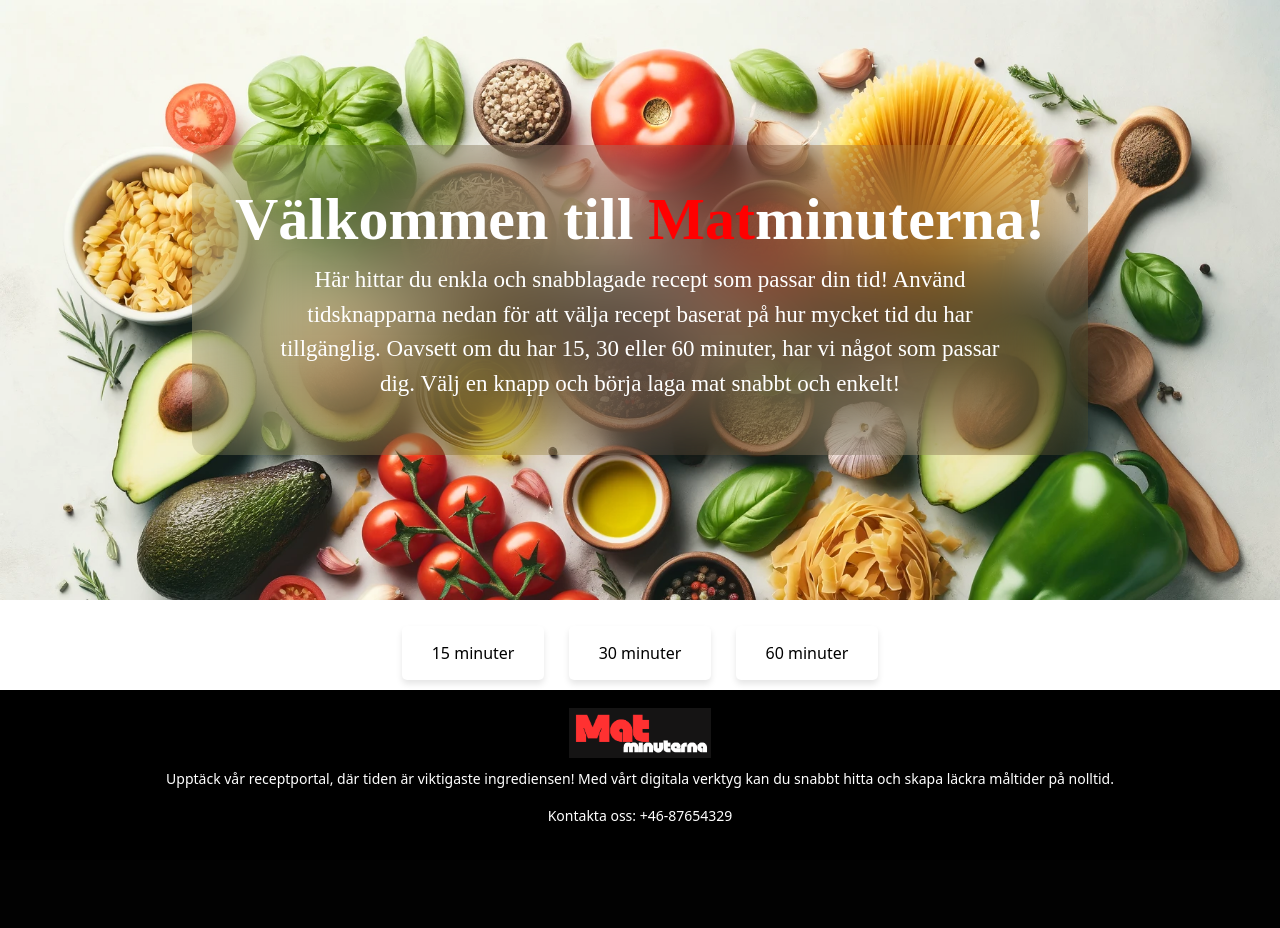
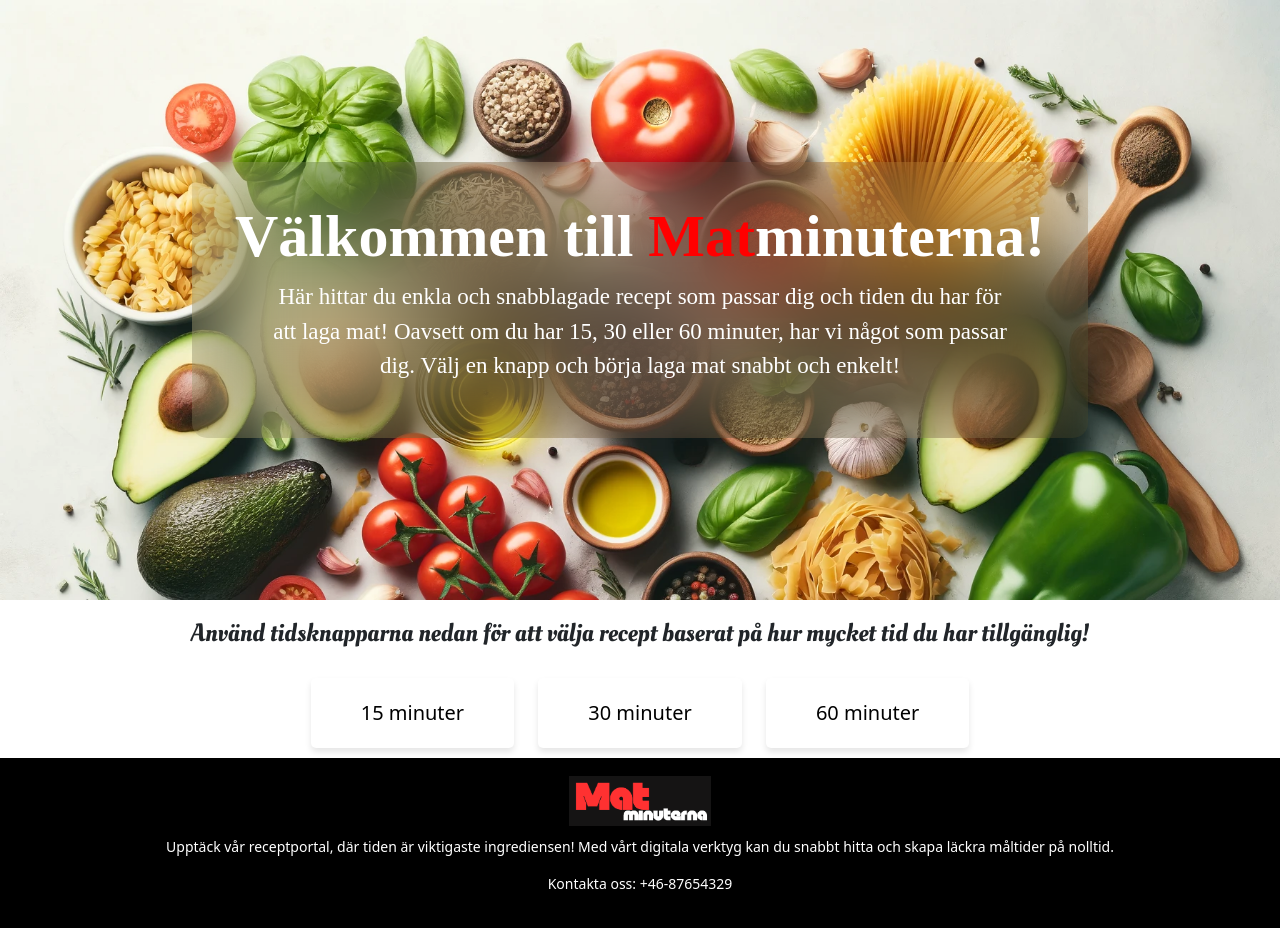
Before and after one commit to PetarNikolicc/Agil, a Flask app: page / in a window 1280 px wide. Before the commit the page ends 821 px from the top, so only its background shows below. Run offline with Flask 3, Linux system fonts and the light colour scheme; some web fonts are replaced.

Commit message:
fixat knapparna samt lite av css på startsidan

```diff
--- a/static/style.css
+++ b/static/style.css
@@ -48,7 +48,9 @@ body, html {
   background-color: white;
   color: black;
   border: none; /* Ingen kant */
-  padding: 15px 30px; /* Större knappar */
+  padding: 20px 50px; /* Större knappar */
+  font-size: 20px;
+  font-weight: 450;
   margin: 10px;
   border-radius: 5px;
   box-shadow: 0 4px 6px rgba(0, 0, 0, 0.1); /* Skugga */
--- a/templates/base.html
+++ b/templates/base.html
@@ -13,6 +13,10 @@
     <link rel="preconnect" href="https://fonts.googleapis.com">
     <link rel="preconnect" href="https://fonts.gstatic.com" crossorigin>
     <link href="https://fonts.googleapis.com/css2?family=Poetsen+One&display=swap" rel="stylesheet">
+
+    <link rel="preconnect" href="https://fonts.googleapis.com">
+    <link rel="preconnect" href="https://fonts.gstatic.com" crossorigin>
+    <link href="https://fonts.googleapis.com/css2?family=Oleo+Script:wght@400;700&display=swap" rel="stylesheet">
 </head>
 <body>
     {% include "header.html" %}
--- a/templates/header.html
+++ b/templates/header.html
@@ -4,8 +4,7 @@
             Välkommen till <span style="color:red;">Mat</span>minuterna!
         </h1>
         <p>
-            Här hittar du enkla och snabblagade recept som passar din tid!
-            Använd tidsknapparna nedan för att välja recept baserat på hur mycket tid du har tillgänglig.
+            Här hittar du enkla och snabblagade recept som passar dig och tiden du har för att laga mat!
             Oavsett om du har 15, 30 eller 60 minuter, har vi något som passar dig. Välj en knapp och börja laga mat snabbt och enkelt!
         </p>
     </div>
--- a/templates/index.html
+++ b/templates/index.html
@@ -6,8 +6,10 @@
 {% endblock %}
 
 {% block content %}
-<div class="container text-center mt-5 pt-3">
-
+<div class="container text-center mt-5">
+    <div>
+        <p style="display:inline-block; padding:5px; margin:10px; font-family: 'Oleo Script', system-ui; font-size:25px;">Använd tidsknapparna nedan för att välja recept baserat på hur mycket tid du har tillgänglig!</p>
+    </div>
     <form method="get" action="/time">
         <button type="submit" name="time" value="15" class="btn btn-custom">15 minuter</button>
         <button type="submit" name="time" value="30" class="btn btn-custom">30 minuter</button>
--- a/templates/time.html
+++ b/templates/time.html
@@ -9,7 +9,6 @@
 {% block content %}
 <div class="container text-center">
     <a href="/" class="btn btn-custom">Tillbaka till startsidan</a>
-    <h2>Recept</h2>
     <div class="card-deck">
         {% for recipe in recipes %}
             <div class="card" style="width: 18rem;">
```
